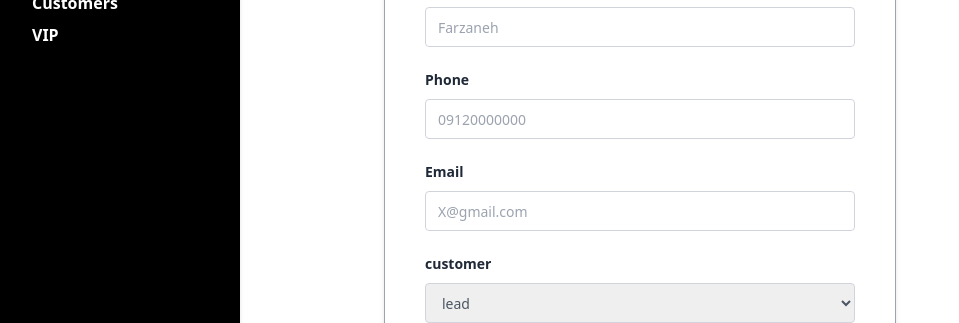
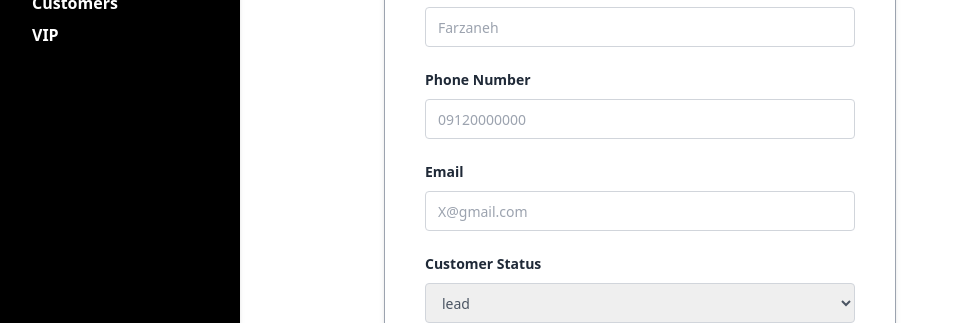
Before and after one commit to Lo-Agency-Internship/Kerio, a React (Create React App) app in the folder frontend/: page /dashboard in a window 1280 px wide. Both pictures are taken after a click on the button "Add contact". Shown: the part 142-465 px from the top of the page, without its empty margins (0-959 px from the left). Built offline with nearby package versions, Linux system fonts and the light colour scheme.

Commit message:
complete the checklist

```diff
--- a/frontend/src/components/molecules/contactModal.tsx
+++ b/frontend/src/components/molecules/contactModal.tsx
@@ -1,18 +1,15 @@
-import { useState } from 'react';
 import { Button } from '../atoms/button';
-interface Props {
-	showContactModal?: boolean;
-	setShowContactModal?: any;
-	label?: string;
-}
-function ContactModal({ showContactModal, setShowContactModal, label }: Props) {
+
+function ContactModal() {
 	return (
+		// // modal starts here
 		<div className="py-12 transition duration-150 ease-in-out z-10 absolute top-0 right-0 bottom-0 left-0" id="modal">
 			<div role="alert" className="container mx-auto w-11/12 md:w-2/3 max-w-lg">
 				<div className="relative inline-block text-left w-full">
 					<div>
 						<div className="relative py-8 px-5 md:px-10 bg-white shadow-md rounded border border-gray-400">
 							<h1 className="text-gray-800 font-lg font-bold tracking-normal leading-tight mb-4">Contact Modal</h1>
+							{/* // form starts here */}
 							<form>
 								<label htmlFor="title" className="text-gray-800 text-sm font-bold leading-tight tracking-normal">
 									Name
@@ -25,7 +22,7 @@ function ContactModal({ showContactModal, setShowContactModal, label }: Props) {
 									placeholder="Farzaneh"
 								/>
 								<label htmlFor="phone" className="text-gray-800 text-sm font-bold leading-tight tracking-normal">
-									Phone
+									Phone Number
 								</label>
 								<input
 									id="number"
@@ -44,21 +41,26 @@ function ContactModal({ showContactModal, setShowContactModal, label }: Props) {
                          text-sm border-gray-300 rounded border"
 									placeholder="X@gmail.com"
 								/>
-								<label className="text-gray-800 text-sm font-bold leading-tight tracking-normal">customer</label>
+								<label className="text-gray-800 text-sm font-bold leading-tight tracking-normal">Customer Status</label>
 								<div className="mb-5 mt-2">
+									{/* // dropDown starts here */}
 									<select
 										name="status"
 										id="customerStatus"
 										className="mb-8 text-gray-600 focus:outline-none focus:border focus:border-indigo-700 font-normal w-full h-10 flex items-center pl-3 text-sm border-gray-300 rounded border">
-										<option value="customer">lead</option>
-										<option value="customer">lost-loyal</option>
-										<option value="customer">potentialCustomer</option>
-										<option value="customer">lostPotentialCustomer</option>
-										<option value="customer">lostLoyalCustomer</option>
-										<option value="customer">loyalCustomer</option>
+										<option value="lead">lead</option>
+										<option value="lost-loyal">lost-loyal</option>
+										<option value="potentialCustomer">potentialCustomer</option>
+										<option value="lostPotentialCustomer">lostPotentialCustomer</option>
+										<option value="lostLoyalCustomer">lostLoyalCustomer</option>
+										<option value="loyalCustomer">loyalCustomer</option>
 									</select>
 								</div>
-
+								{/* button of add */}
+								<Button
+									label="Add"
+									style="inline-block px-6 py-2.5 bg-gray-800 text-white font-medium text-xs leading-tight uppercase rounded shadow-md hover:bg-gray-900 hover:shadow-lg focus:bg-gray-900 focus:shadow-lg focus:outline-none focus:ring-0 active:bg-gray-900 active:shadow-lg transition duration-150 ease-in-out"
+								/>
 								<button
 									className="cursor-pointer absolute top-0 right-0 mt-4 mr-5
                          text-gray-400 hover:text-gray-600 transition duration-150 ease-in-out
@@ -81,10 +83,6 @@ function ContactModal({ showContactModal, setShowContactModal, label }: Props) {
 										<line x1="6" y1="6" x2="18" y2="18" />
 									</svg>
 								</button>
-								<Button
-									label="Add"
-									style="inline-block px-6 py-2.5 bg-gray-800 text-white font-medium text-xs leading-tight uppercase rounded shadow-md hover:bg-gray-900 hover:shadow-lg focus:bg-gray-900 focus:shadow-lg focus:outline-none focus:ring-0 active:bg-gray-900 active:shadow-lg transition duration-150 ease-in-out"
-								/>
 							</form>
 						</div>
 					</div>
--- a/frontend/src/components/organisms/sidebar.tsx
+++ b/frontend/src/components/organisms/sidebar.tsx
@@ -1,4 +1,4 @@
-import React, { useState } from 'react';
+import { useState } from 'react';
 import { Button } from '../atoms/button';
 import ContactModal from '../molecules/contactModal';
 
@@ -6,7 +6,7 @@ const Sidebar = () => {
 	const [showContactModal, setshowContactModal] = useState(false);
 	return (
 		<>
-			{showContactModal && <ContactModal setShowContactModal={setshowContactModal} />}
+			{showContactModal && <ContactModal />}
 			<div className="w-60 h-full shadow-md bg-black px-1 absolute" id="sidenavExample">
 				<ul className="relative">
 					<li className="relative">
--- a/frontend/src/layout/layout.tsx
+++ b/frontend/src/layout/layout.tsx
@@ -1,6 +1,7 @@
+import { ReactNode } from 'react';
 import { Link } from 'react-router-dom';
 interface ILayout {
-	children: any;
+	children: ReactNode;
 }
 
 export default function Layout({ children }: ILayout) {
```
